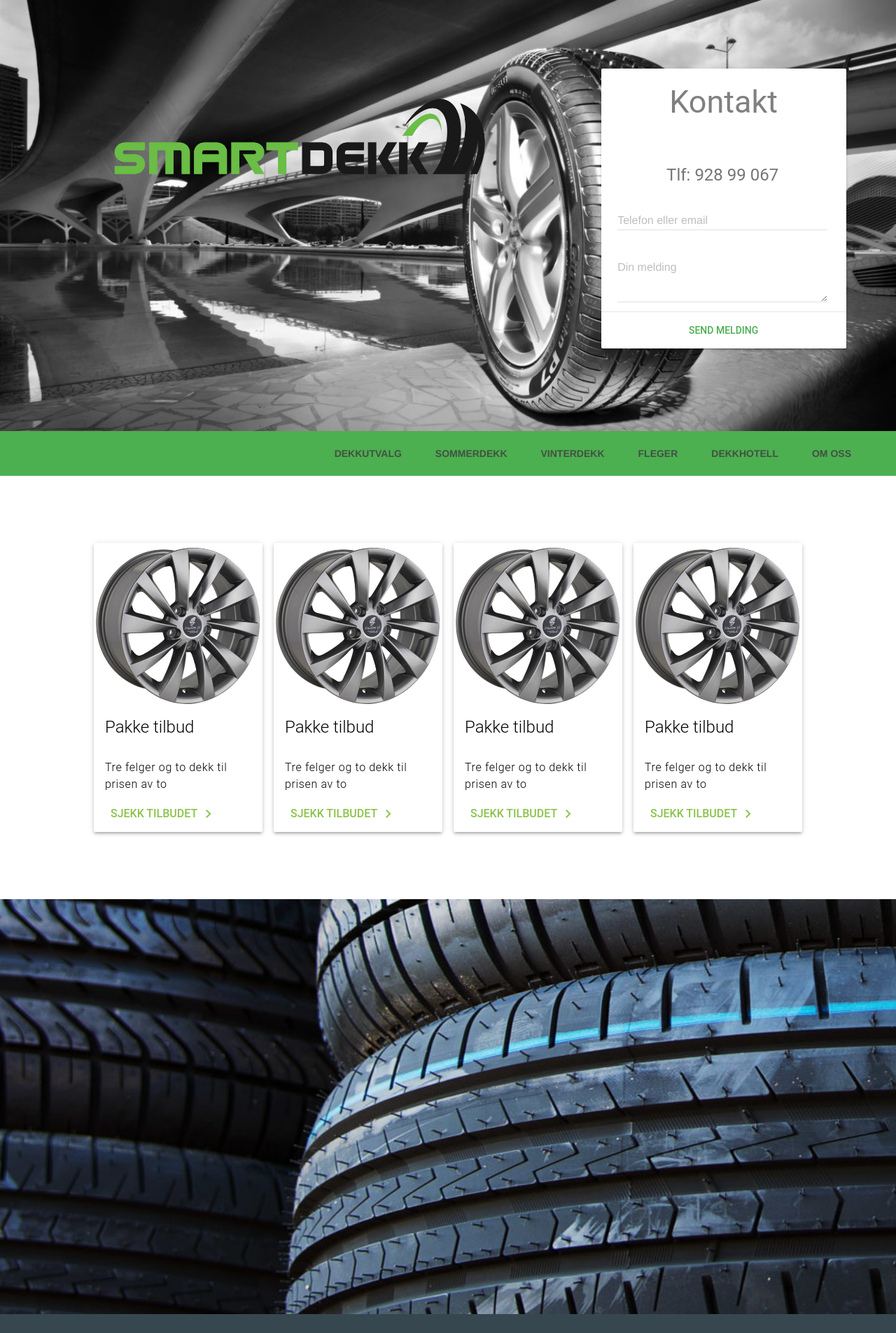
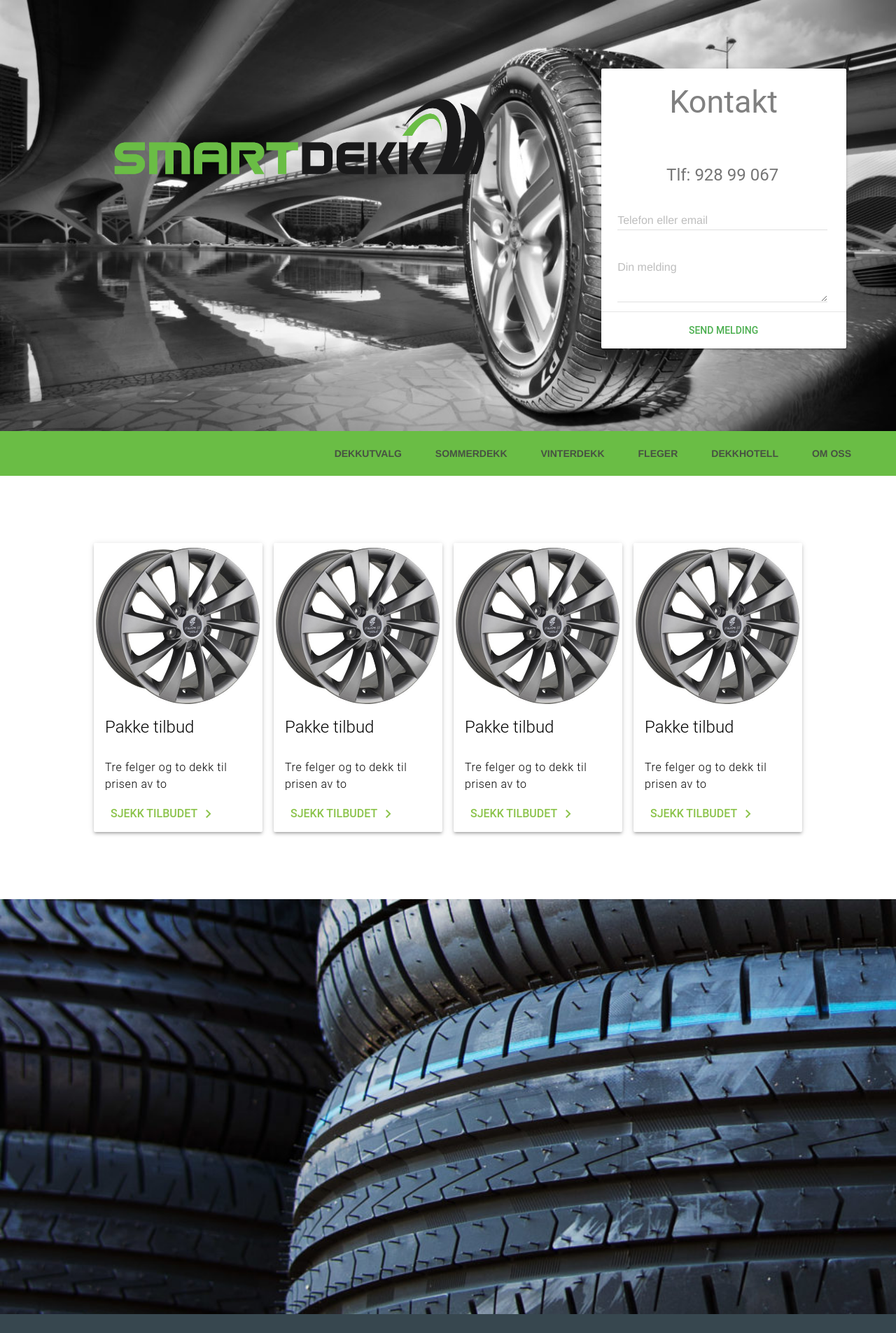
Before and after one commit to cluda/smartdekk.no, a Jekyll site: the page built from index.html, in a window 1280 px wide. Shown: the top 1905 px of the page at 70% size. Built offline with Jekyll 4.4.1, drawn with Linux system fonts in a browser that asks for light colours; nearby versions of some CDN libraries.

Commit message:
fix color + map no scroll (before click)

```diff
--- a/css/main.scss
+++ b/css/main.scss
@@ -84,7 +84,7 @@ a img{
 
 .dekk-header {
   overflow: visible;
-  background-color: white;
+  background-color: rgb(106, 189, 69) !important;
 }
 
   .dekk-header .material-icons {
@@ -535,3 +535,14 @@ a img{
     display: none;
   }
 }
+
+// goolge maps no scroll
+.overlay {
+   background:transparent;
+   position:relative;
+   width:100%;
+   height:600px; /* your iframe height */
+   top:600px;  /* your iframe height */
+   margin-top:-600px;  /* your iframe height */
+   z-index:10
+}
--- a/index.html
+++ b/index.html
@@ -73,7 +73,7 @@ layout: default
         </div>
       </div>
     </div>
-
+    <div class="overlay" onClick="style.pointerEvents='none'"></div>
 <iframe width="100%" height="600" frameborder="0" style="border:0"
 src="https://www.google.com/maps/embed/v1/place?q=place_id:ChIJnc_rmYP5PEYR9lcw1-Mxb5o&key=AIzaSyAQnQY5WIPPGOTn2tki8ZTSie2VjoGhsV8" allowfullscreen></iframe>
 
```
